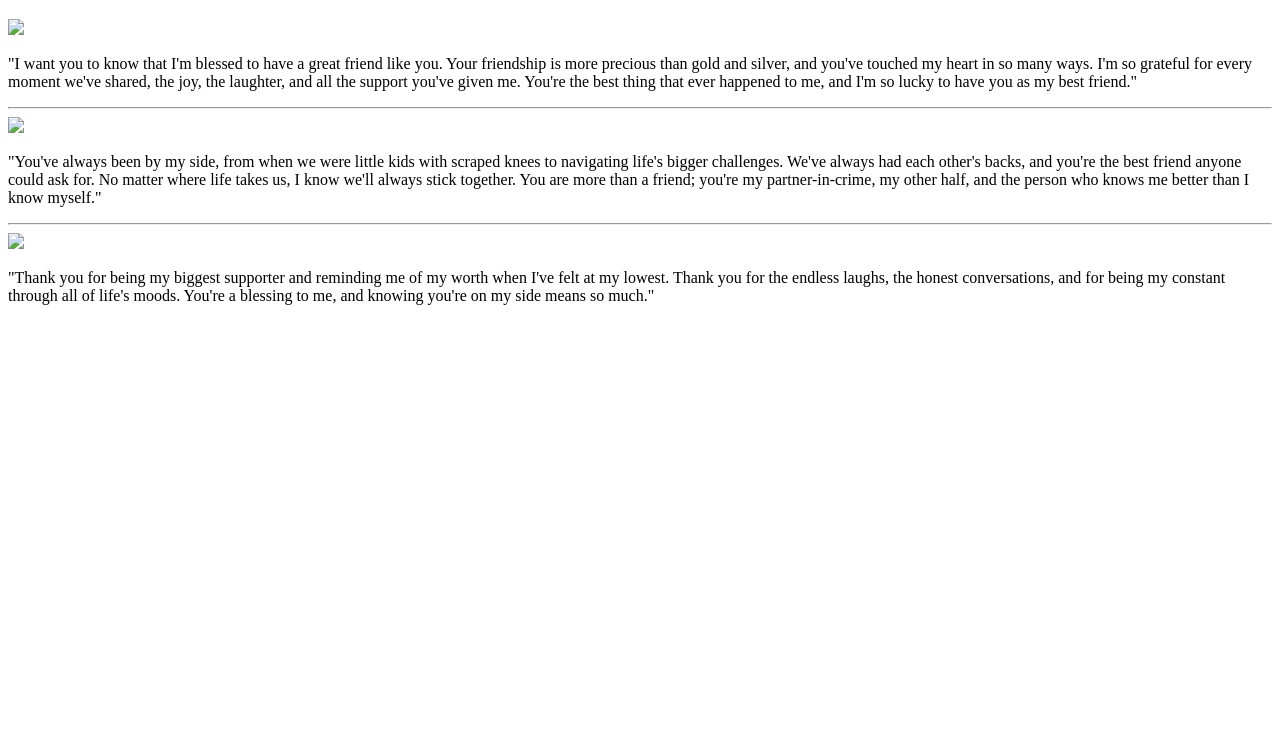
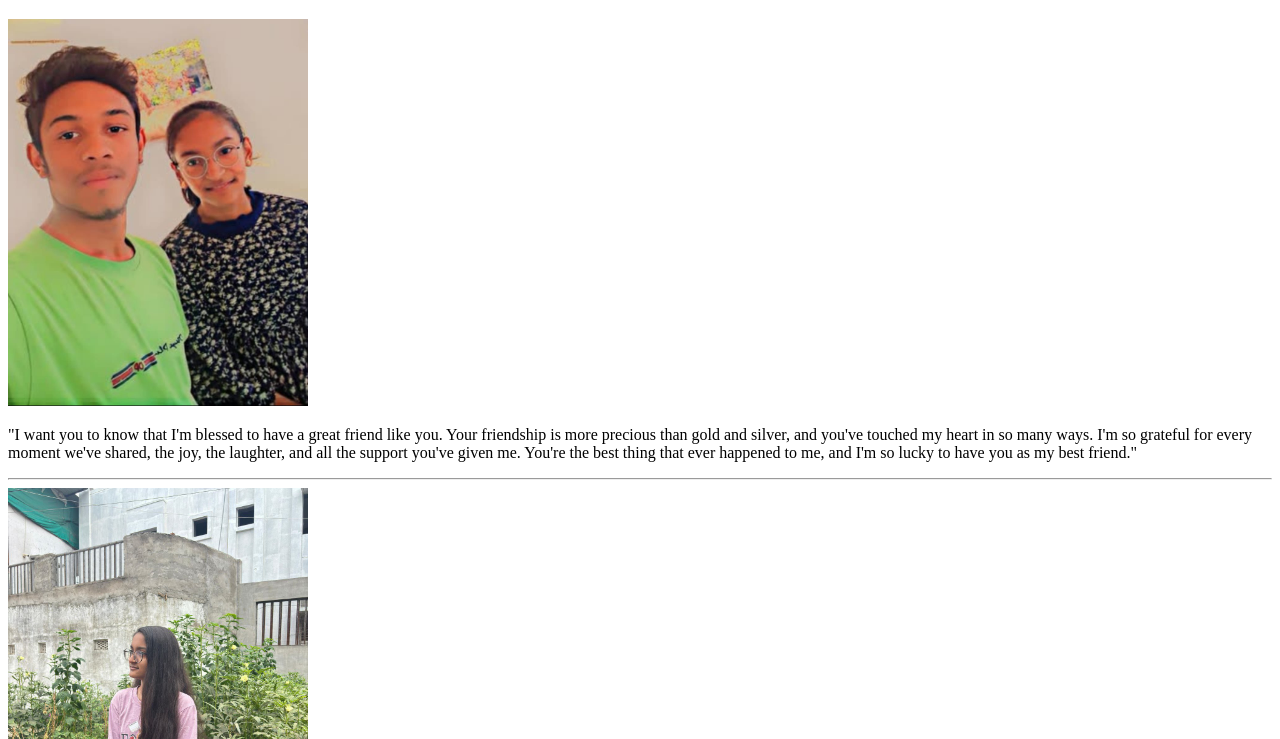
Before and after one commit to maulikchauhan655-la/My-first-projectttt, a plain HTML site: page index.html in a window 1280 px wide. Shown: the part 61-800 px from the top of the page. Drawn offline with Linux system fonts and the light colour scheme.

Commit message:
Update image source paths in index.html

```diff
--- a/index.html
+++ b/index.html
@@ -10,16 +10,16 @@
 </head>
 <body>
   <center><h1>My Bestfriend Yachuuuu....</h1></center>
-  <img src="./index_files/yachuuu.jpg" width="300">
+  <img src="yachuuu.jpg" width="300">
 
 
     <p>"I want you to know that I'm blessed to have a great friend like you. Your friendship is more precious than gold and silver, and you've touched my heart in so many ways. I'm so grateful for every moment we've shared, the joy, the laughter, and all the support you've given me. You're the best thing that ever happened to me, and I'm so lucky to have you as my best friend."</p>
     <hr>
-    <img src="./index_files/yx.jpg" width="300">
+    <img src="yx.jpg" width="300">
 
     <p>"You've always been by my side, from when we were little kids with scraped knees to navigating life's bigger challenges. We've always had each other's backs, and you're the best friend anyone could ask for. No matter where life takes us, I know we'll always stick together. You are more than a friend; you're my partner-in-crime, my other half, and the person who knows me better than I know myself."</p>
     <hr>
-    <img src="./index_files/yyy.jpg" width="300">
+    <img src="yyy.jpg" width="300">
 
     <p>"Thank you for being my biggest supporter and reminding me of my worth when I've felt at my lowest. Thank you for the endless laughs, the honest conversations, and for being my constant through all of life's moods. You're a blessing to me, and knowing you're on my side means so much."</p>
 <!-- Code injected by live-server -->
```
